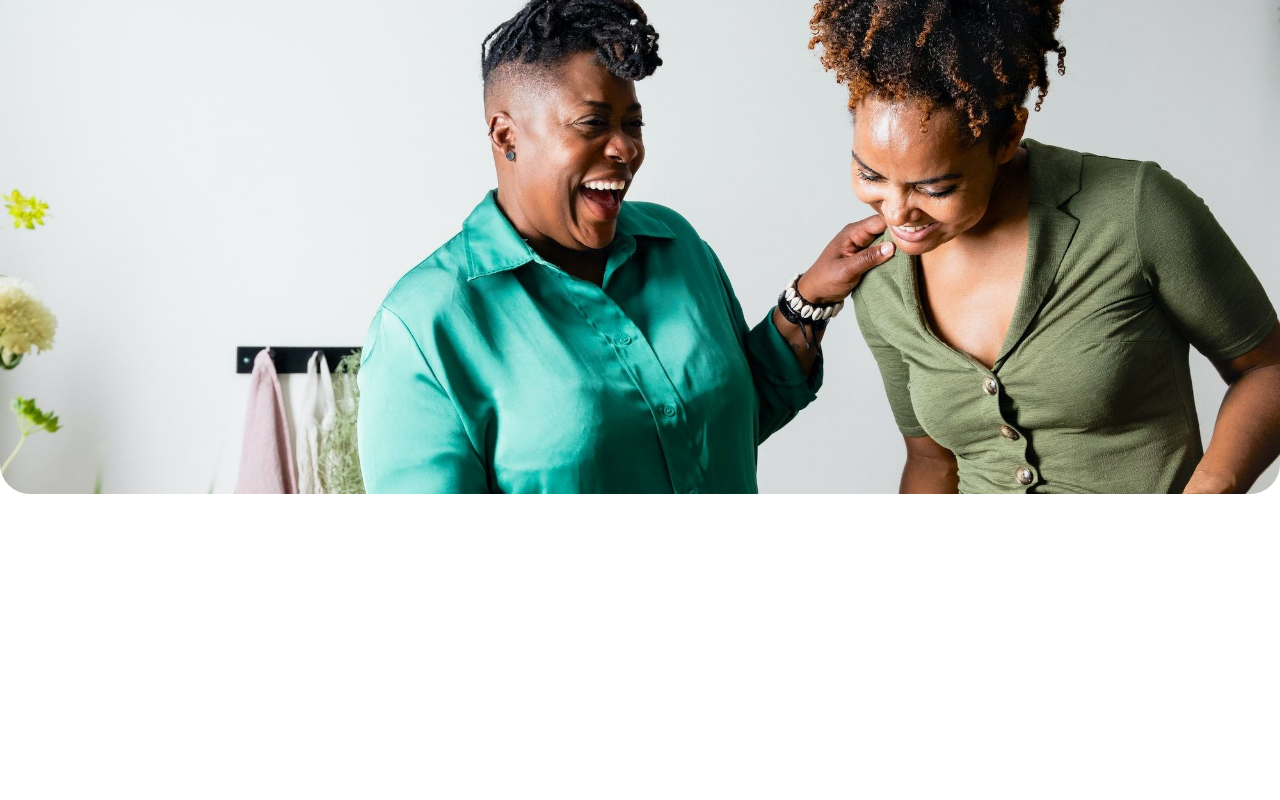
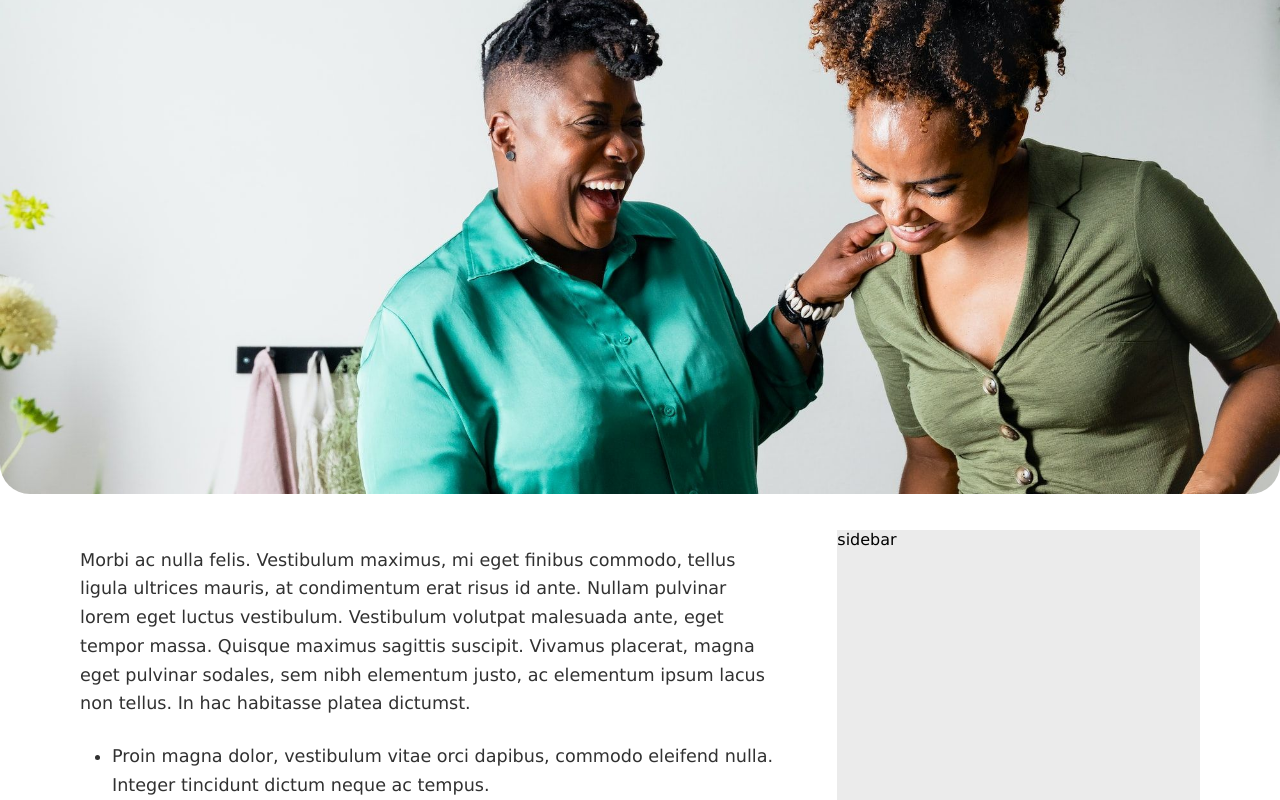
Before and after one commit to Muhammad-Shoaib-Official/affiliate-blog, a Next.js app: page /blog/1 in a window 1280 px wide. Shown: the part 984-1784 px from the top of the page. Before the commit the page ends 1482 px from the top, so only its background shows below. Built offline with nearby package versions, Linux system fonts and the light colour scheme.

Commit message:
changing

```diff
--- a/src/modules/blog/slug.scss
+++ b/src/modules/blog/slug.scss
@@ -64,3 +64,33 @@
         object-position: top center;
     }
 }
+
+.single-blog-article{
+    margin-top: 2rem;
+    p{
+        margin-top: 1rem;
+        font-weight: 400;
+        font-size: 1.1rem;
+        max-width: 700px;
+        color: #313131;
+        line-height: 1.8rem;
+    }
+    .articale{
+        width: 100%;
+        ul{
+            margin-top: 1.5rem;
+            padding-left: 2rem;
+            li{
+                font-weight: 400;
+                font-size: 1.1rem;
+                max-width: 700px;
+                color: #313131;
+                line-height: 1.8rem;
+            }
+        }
+    }
+    .sidebar{
+        background: #ebebeb;
+        width: 100%;
+    }
+}
--- a/src/modules/blog/slug.tsx
+++ b/src/modules/blog/slug.tsx
@@ -59,14 +59,35 @@ export default function BlogSlugModule() {
       <section className="featureImage">
         <Image src={blogFeature} alt={`feature image`} />
       </section>
-      <Box display="grid" gridTemplateColumns="repeat(12, 1fr)" gap={2}>
-        <Box gridColumn="span 8">
+      <Container>
+        <Box
+          className="single-blog-article"
+          display="grid"
+          gridTemplateColumns="repeat(12, 1fr)"
+          gap={2}
+        >
+          <Box className="articale" gridColumn="span 8">
+            <article>
+              <p>
+                Morbi ac nulla felis. Vestibulum maximus, mi eget finibus
+                commodo, tellus ligula ultrices mauris, at condimentum erat
+                risus id ante. Nullam pulvinar lorem eget luctus vestibulum.
+                Vestibulum volutpat malesuada ante, eget tempor massa. Quisque
+                maximus sagittis suscipit. Vivamus placerat, magna eget pulvinar
+                sodales, sem nibh elementum justo, ac elementum ipsum lacus non
+                tellus. In hac habitasse platea dictumst.
+                <ul>
+                  <li>Proin magna dolor, vestibulum vitae orci dapibus, commodo eleifend nulla. Integer tincidunt dictum neque ac tempus.</li>
+                </ul>
+              </p>
+            </article>
+          </Box>
+          <Box className="sidebar" gridColumn="span 4">
+            <aside>sidebar</aside>
 
+          </Box>
         </Box>
-        <Box gridColumn="span 4">
-
-        </Box>
-      </Box>
+      </Container>
     </>
   );
 }
--- a/styles/globals.scss
+++ b/styles/globals.scss
@@ -18,6 +18,7 @@
 
 body {
     // background-color: red !important;
+    font-family: Verdana, Geneva, Tahoma, sans-serif;
 }
 a {
     text-decoration: none !important;
```
